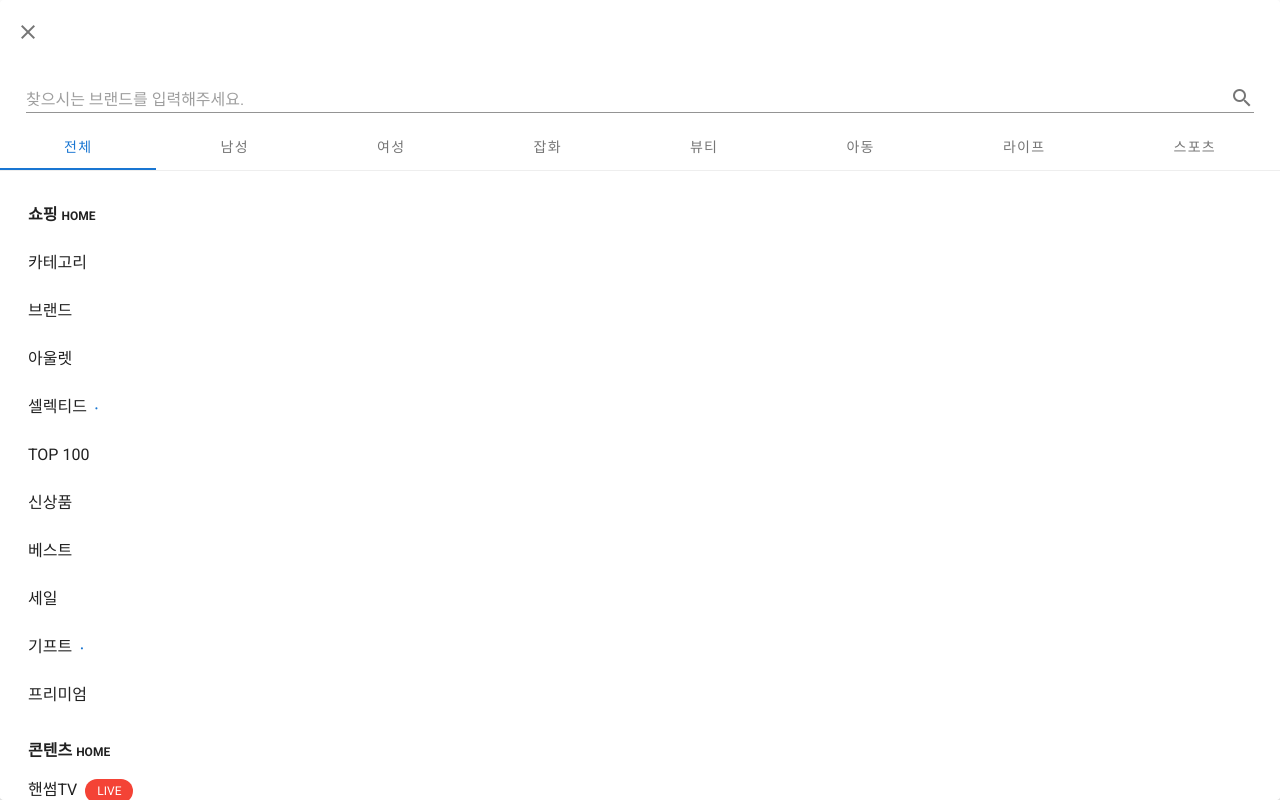
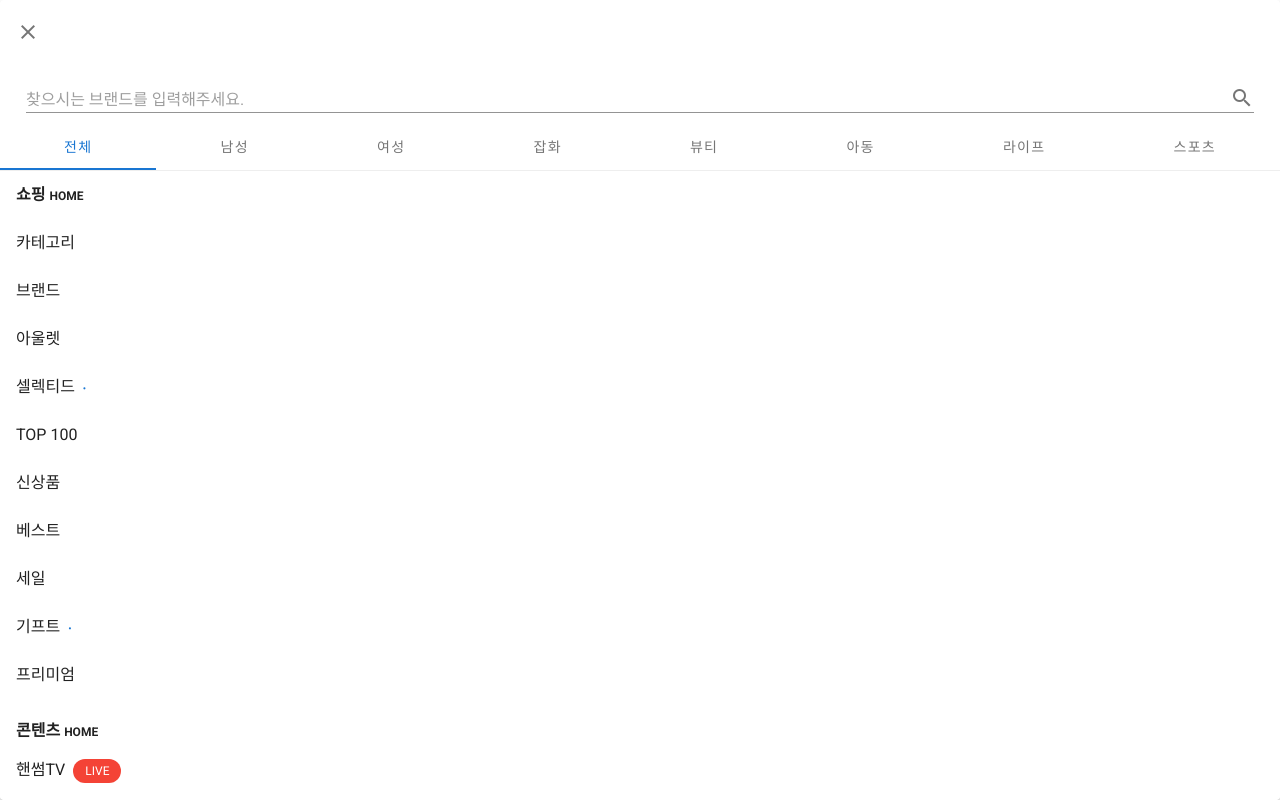
Before and after one commit to seodoha/bug_test, a Nuxt app: page / in a window 1280 px wide. Both pictures are taken after a click on the button "전체메뉴". Shown: the top 800 px of the page. Built offline with nearby package versions, Linux system fonts and the light colour scheme.

Commit message:
스타일 수정4

```diff
--- a/components/FullMenuDialog.vue
+++ b/components/FullMenuDialog.vue
@@ -2,7 +2,7 @@
   <v-dialog :value="dialog" fullscreen persistent content-class="fullscreen-dialog" @input="$emit('update:dialog', $event)">
     <template #default>
       <v-slide-x-reverse-transition>
-        <v-card v-if="dialog" class="pa-0" style="height: 100vh;">
+        <v-card v-if="dialog" class="pa-0 d-flex flex-column" style="height: 100vh;">
           <v-toolbar flat color="white">
             <v-btn icon @click="$emit('update:dialog', false)">
               <v-icon>mdi-close</v-icon>
@@ -31,11 +31,11 @@
               </v-tabs>
             </div>
           </div>
-          <v-card-text style="padding: 0;">
-            <v-container fluid>
-              <v-row class="white">
-                <v-col cols="12">
-                  <v-list>
+          <v-card-text class="flex-grow-1" style="padding: 0; overflow-y: auto;">
+            <v-container fluid class="pa-0">
+              <v-row class="white ma-0">
+                <v-col cols="12" class="pa-0">
+                  <v-list class="pa-0">
                     <v-list-item>
                       <v-list-item-title class="font-weight-bold">쇼핑 <span style="font-size:12px;">HOME</span></v-list-item-title>
                     </v-list-item>
```
